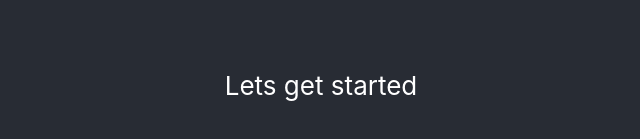
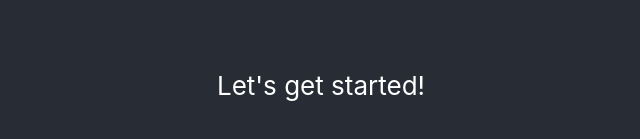
Before and after one commit to barto9496/react-complete-guide, a React (Create React App) app: page / in a window 1280 px wide. Shown: the part 315-454 px from the top of the page, without its empty margins (319-959 px from the left). Built offline with nearby package versions, Linux system fonts and the light colour scheme.

Commit message:
Pushing new changes

```diff
--- a/src/App.js
+++ b/src/App.js
@@ -1,11 +1,10 @@
-import './App.css';
-
+import './App.css'
 function App() {
   return (
     <div className="App">
       <header className="App-header">
         <p>
-          Lets get started
+          Let's get started!
         </p>
       </header>
     </div>
```
